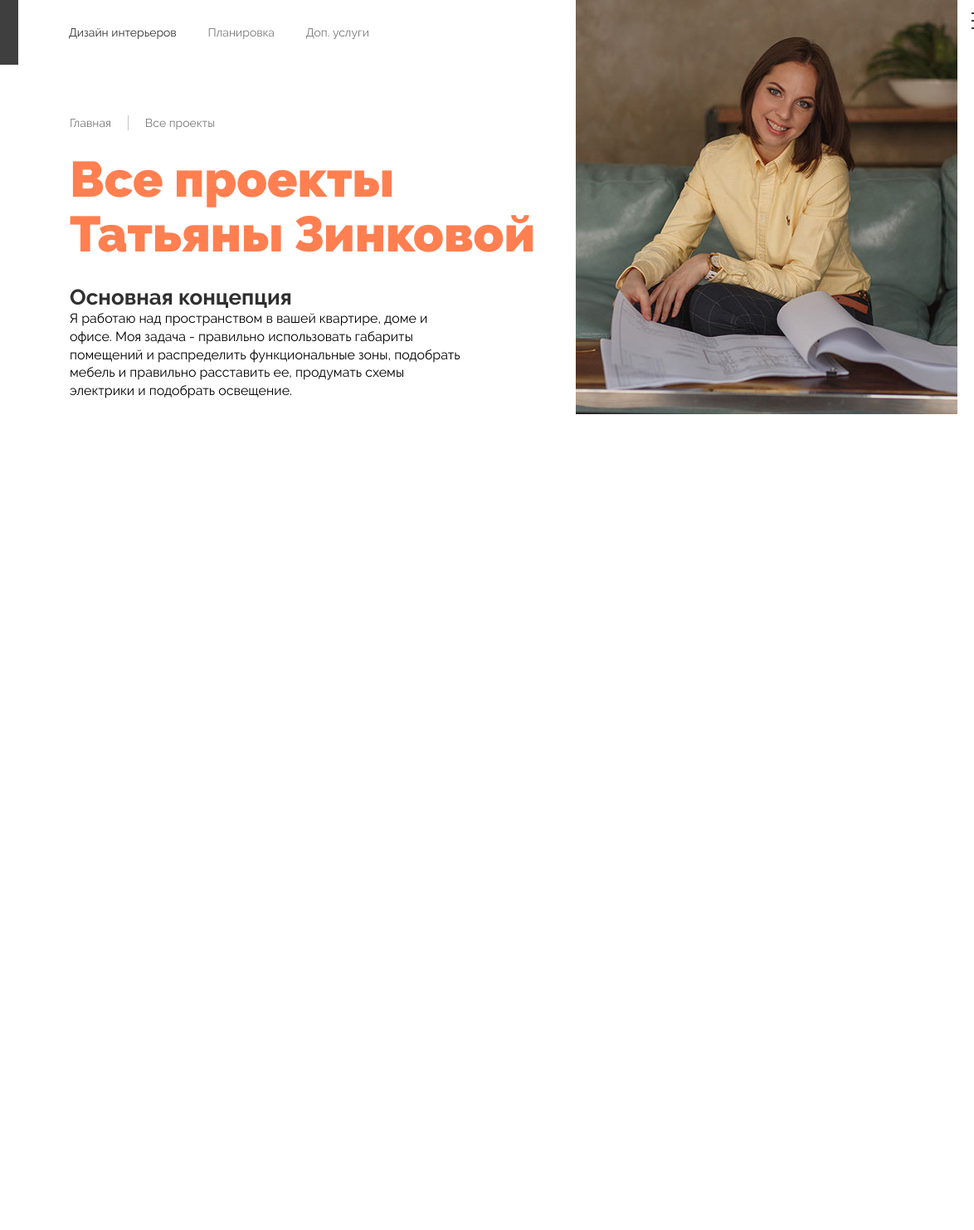
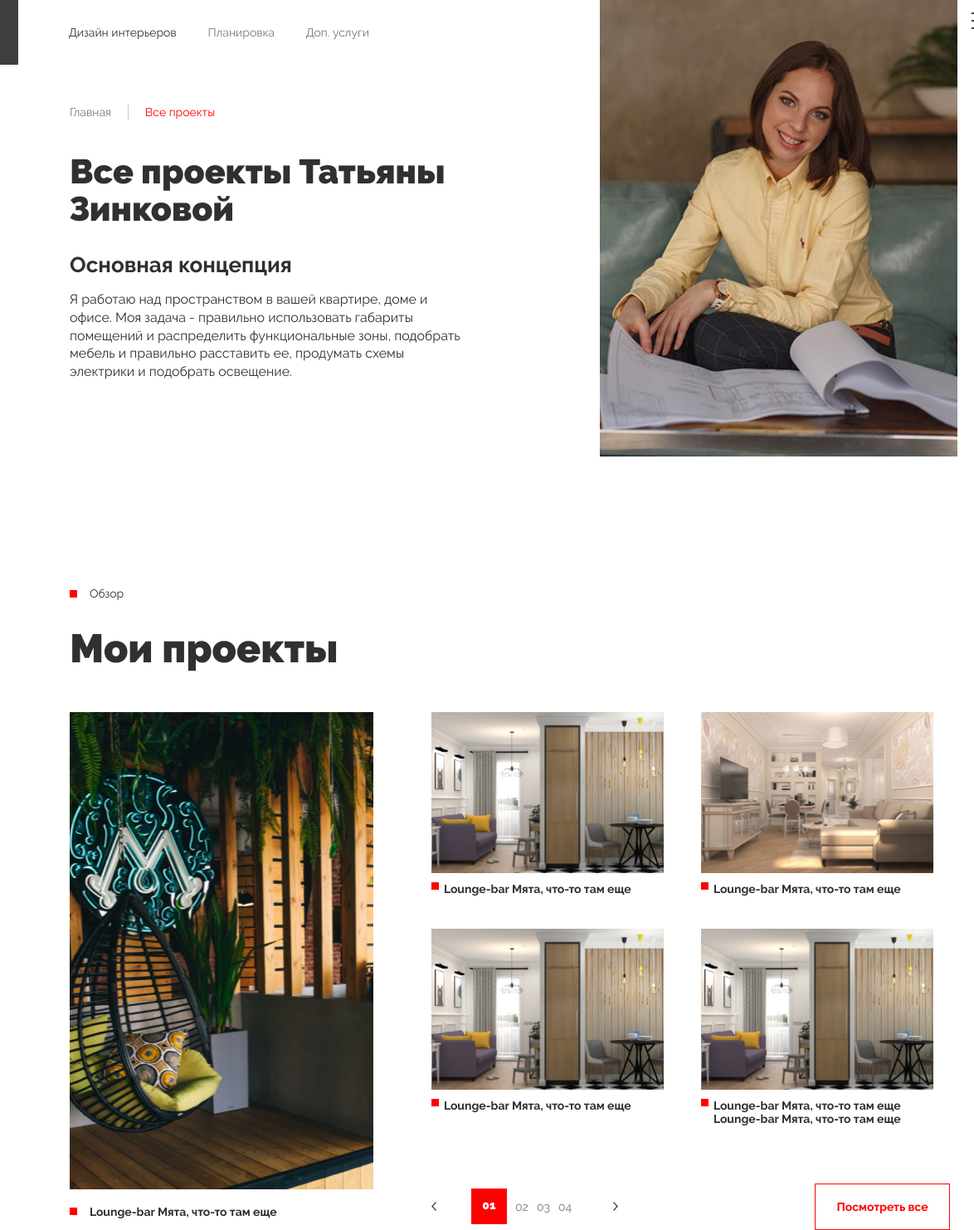
Before and after one commit to twohads/reprpstranstvo-test, a plain HTML site: page src/projects.html in a window 1280 px wide. Shown: the full height of the page at 83% size, 56-1230 px from the left. Before the commit the page ends 800 px from the top, so only its background shows below. Drawn offline with nearby package versions, Linux system fonts and the light colour scheme.

Commit message:
changed projects gap - margin bottom by padding top

```diff
--- a/src/precss/about.less
+++ b/src/precss/about.less
@@ -154,9 +154,9 @@
 .tz-foto {
   position: absolute;
   bottom: 0;
-  left: 60px;
+  left: 20%;
   .xl1080-block ({
-    left: 7px;
+    left: 10%;
   });
   .xs-block ({
     width: 74%;
--- a/src/precss/all-projects-style.less
+++ b/src/precss/all-projects-style.less
@@ -1,9 +1,15 @@
 .link-menu.link-menu__projects {
   margin-left: 61px;
+  .sm-block ({
+    margin-left: 37px;;
+  });
 }
 
 .projects__main-desc, .breadcrumbs {
   margin-left: 140px;
+  .sm-block ({
+    margin-left: 40px;
+  });
 }
 
 .box-1.box-1__projects {
@@ -12,22 +18,61 @@
 .box-2.box-2__projects {
   flex-basis: 600px;
 }
-.wrapp-offer__projects {
+.wrap-offer.wrapp-offer__projects {
   max-width: 690px;
   width: 100%;
+  .sm-block ({
+    margin-left: 40px;
+  });
 }
 
 .wrapp-offer__projects h1 {
-  color: coral;
   max-width: 600px;
   width: 100%;
-}
+  margin-top: 40px;
+  margin-bottom: 30px;
+    .xl-block ({
+      width: 88%;
+      font-size: 41px;
+    });
+    .md-block ({
+      width: 77%;
+    });
 
-.zinkova-projects {
-  margin-left: auto;
-  display: block;
 }
 
 .box-1.box-1__projects .breadcrumbs {
-  margin-top: 61px;
+  margin-top: 48px;
+  .sm-block ({
+    margin-top: 28px;
+  });
 }
+.projects__main-desc {
+  .xs-block ({
+    display: none;
+  });
+}
+.projects__main-desc p {
+  color: @black;
+  margin-top: 16px;
+}
+
+.box-2__projects .zinkova-foto__project {
+  width: 80%;
+  height: 550px;
+  background-size: cover;
+  background-position: center;
+  margin-left: auto;
+    .md-block ({
+      width: 95%;
+    });
+}
+
+.tzfoto__project-for-xs {
+  display: none;
+  .sm-block ({
+    display: block;
+    margin-left: 40px;
+    width: 70%;
+  });
+}
--- a/src/precss/common-styles.less
+++ b/src/precss/common-styles.less
@@ -17,3 +17,7 @@
   margin-right: 20px;
   background: rgba(63, 63, 63, 0.3);
 }
+
+.breadcrumbs-link.breadcrumbs-link-active {
+  color: @red;
+}
--- a/src/precss/main.less
+++ b/src/precss/main.less
@@ -265,10 +265,13 @@ header {
     .xl1080-block ({
       height: 122px;
     });
-  .xs-block ({
-    height: 204px;
-    margin-top: 46px;
-  });
+    .xs-block ({
+      height: 204px;
+      margin-top: 46px;
+    });
+    .xxs-block ({
+      width: 370px;
+    });
 }
 
 .line {
@@ -490,7 +493,7 @@ header {
       margin-right: 100px;
     });
     .xxs-block ({
-      margin-right: 150px;
+      margin-right: 90px;
     });
 }
 
@@ -530,7 +533,7 @@ header {
       margin-right: 56px;
     });
     .xxs-block ({
-      margin-right: 130px;
+      margin-right: 58px;
     });
 }
 
--- a/src/precss/projects-prew.less
+++ b/src/precss/projects-prew.less
@@ -30,9 +30,10 @@
     margin-right: 25px;
   });
   .xs-block ({
-    margin-bottom: 30px;
+    margin-bottom: 0;
   });
 }
+
 .img-project-main {
   width: 459px;
   height: 575px;
@@ -53,7 +54,7 @@
       height: 450px;
     });
     .xs-block ({
-      width: 279px;
+      width: 301px;
       height: 194px;
     });
 }
@@ -99,6 +100,8 @@
     .xs-block ({
       width: 279px;
       height: 194px;
+      margin-bottom: 0;
+      padding-top: 30px;
     });
 }
 .img-project-small {
@@ -112,7 +115,7 @@
       height: 140px;
     });
     .xs-block ({
-      width: 279px;
+      max-width: 301px;
       height: 194px;
     });
 }
@@ -131,6 +134,8 @@
     });
   .xs-block ({
     margin-left: 40px;
+    margin-top: 0;
+    padding-top: 30px;
   });
 }
 .navigation {
@@ -203,3 +208,10 @@
     margin-left: 13px;
   });
 }
+
+.wrapper-project-small {
+  .xs-block ({
+    width: 301px;
+    height: 194px;
+  });
+}
--- a/src/projects.html
+++ b/src/projects.html
@@ -43,7 +43,7 @@
             <div class="breadcrumbs">
                 <a href="" class="breadcrumbs-link">Главная</a>
                 <span class="separate-for-breadcrambs"></span>
-                <a href="" class="breadcrumbs-link">Все проекты</a>
+                <a href="" class="breadcrumbs-link breadcrumbs-link-active">Все проекты</a>
             </div>
             <div class="wrap-offer wrapp-offer__projects">
                 <h1>Все проекты Татьяны Зинковой</h1>
@@ -57,10 +57,13 @@
                     освещение.
                 </p>
             </div>
+            <img src="img/tatiana-zinkova.png" alt="" class="tzfoto__project-for-xs">
         </div>
         <div class="box-2 box-2__projects">
             <div class="box2-wrapp">
-                <img class="zinkova-projects" src="img/tatiana-zinkova.png" alt="">
+               <div class="zinkova-foto__project" style="background-image: url(img/tatiana-zinkova.png)">
+
+               </div>
             </div>
         </div>
         <div class="box-3">
@@ -73,10 +76,78 @@
                 <img src="img/facebook-f-brands.png" alt="">
                 <img src="img/vk-brands.png" alt="">
                 <img src="img/insta.png" alt="">
-
             </div>
         </div>
     </header>
+    <section class="project" id="project">
+        <div class="wrapp-project">
+            <div class="title-box">
+                <div class="small-description">
+                    <span class="cube-active"></span>
+                    <p class="small-title">Обзор</p>
+                </div>
+                <h2>Мои проекты</h2>
+            </div>
+            <div class="projects-all-wrapper">
+                <div class="project-box1">
+                    <div class="wrapper-project-main">
+                        <div class="img-project-main" style="background-image: url(img/mint.jpg)"></div>
+                        <a href="#" class="project-box-title project-box-title__main">
+                            <span class="cube-active"></span>
+                            <h5>Lounge-bar Мята, что-то там еще</h5>
+                        </a>
+                    </div>
+                </div>
+                <div class="project-box2">
+                    <div class="common-project-small-wrapp">
+                        <div class="wrapper-project-small">
+                            <div class="img-project-small" style="background-image: url(img/flat.jpg)"></div>
+                            <a href="#" class="project-box-title">
+                                <span class="cube-active"></span>
+                                <h5>Lounge-bar Мята, что-то там еще</h5>
+                            </a>
+                        </div>
+                        <div class="wrapper-project-small">
+                            <div class="img-project-small" style="background-image: url(img/apartment.jpg)"></div>
+                            <a href="#" class="project-box-title">
+                                <span class="cube-active"></span>
+                                <h5>Lounge-bar Мята, что-то там еще</h5>
+                            </a>
+                        </div>
+                        <div class="wrapper-project-small">
+                            <div class="img-project-small" style="background-image: url(img/flat.jpg)"></div>
+                            <a href="#" class="project-box-title">
+                                <span class="cube-active"></span>
+                                <h5>Lounge-bar Мята, что-то там еще</h5>
+                            </a>
+                        </div>
+                        <div class="wrapper-project-small">
+                            <div class="img-project-small" style="background-image: url(img/flat.jpg)"></div>
+                            <a href="#" class="project-box-title">
+                                <span class="cube-active"></span>
+                                <h5>Lounge-bar Мята, что-то там еще Lounge-bar Мята, что-то там еще</h5>
+                            </a>
+                        </div>
+                    </div>
+                    <div class="navigation-bar">
+                        <div class="pagination">
+                            <a href="" class="previous_page">
+                                <img src="img/pag-arrow-left.png" alt="" class="pag-arrow-left">
+                            </a>
+                            <span class="current">01</span>
+                            <a href="" >02</a>
+                            <a href="" >03</a>
+                            <a href="" >04</a>
+                            <a href="" class="next-page">
+                                <img src="img/pag-arrow-right.png" alt="" class="pag-arrow-right">
+                            </a>
+                        </div>
+                        <a href="projects.html" class="btn btn-border">Посмотреть все</a>
+                    </div>
+                </div>
+            </div>
+        </div>
+    </section>
 </div>
 <div class="modal-window">
     <div class="close" id="close">
```
Also changed, not shown: src/css/main.css, 1 other file.
